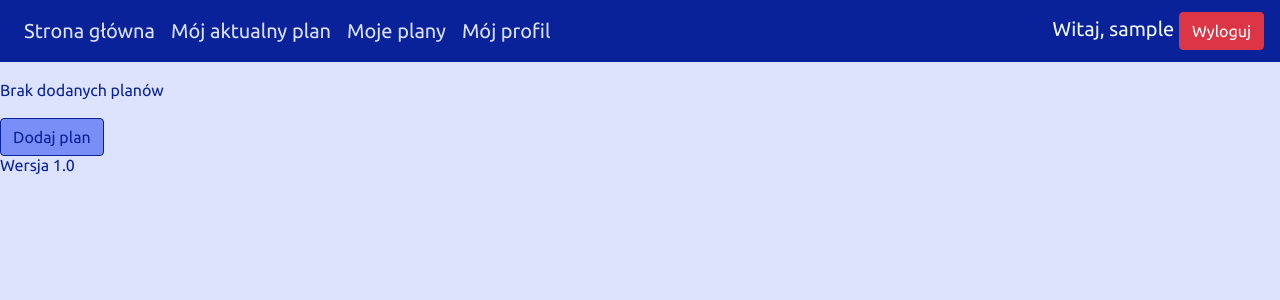
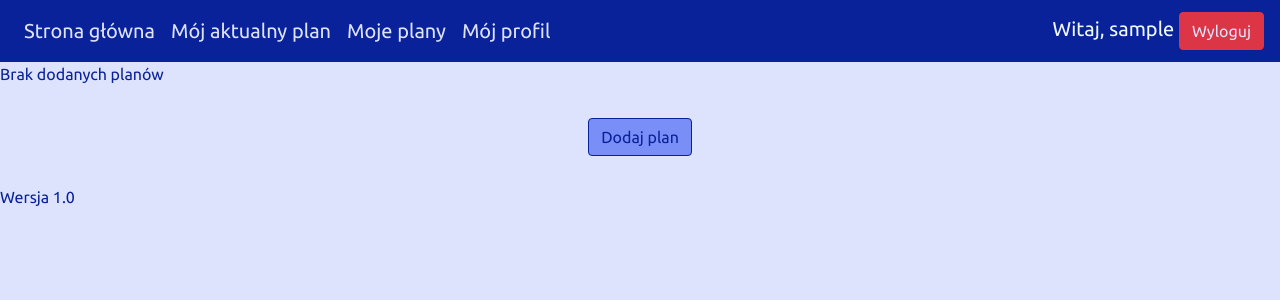
Before and after one commit to Gribek/Final_Project, a Django app: page /workout_list in a window 1280 px wide. Shown: the top 300 px of the page. Run offline with Django 3.2, Linux system fonts and the light colour scheme; the visitor is signed in with stand-in values (Sample User, id 1); data that the repository does not hold is empty; some libraries are stand-ins or nearby versions.

Commit message:
Added new css styles, html file adjusted.

```diff
--- a/RunScheduleApp/static/RunScheduleApp/css/style.css
+++ b/RunScheduleApp/static/RunScheduleApp/css/style.css
@@ -2,7 +2,7 @@
     font-family: 'Ubuntu', sans-serif;
 }
 
-.btn-primary{
+.btn-primary {
     background-color: #798EF6;
     color: #0A2299;
     border-color: #0A2299;
@@ -34,20 +34,29 @@ table th {
     color: #DDE3FD;
 }
 
-nav a {
+.nav {
+    color: aliceblue;
+    font-size: 20px;
+    background-color: #0A2299;
+}
+
+.nav a {
     color: #DDE3FD;
 }
 
-/*#C0C9F6*/
-
-.list-group li{
+.list-group div {
     background-color: #798EF6;
     border-color: #798EF6;
+    font-size: 20px;
 }
 
-.list-group li:hover{
-    background-color: rgba(255,255,255,0.25);
+.list-group div:hover {
+    background-color: rgba(255, 255, 255, 0.25);
     transition: background-color 1s ease-out;
+}
+
+.list-group a {
+    margin-top: 10px;
 }
 
 nav a:hover {
@@ -58,12 +67,10 @@ nav a:hover {
     transition: background-color 1s ease-out;
 }
 
-.table a
-{
-    display:block;
-    text-decoration:none;
+.table a {
+    display: block;
+    text-decoration: none;
 }
-
 
 #fixedheight td a {
     height: 42px;
@@ -77,3 +84,27 @@ nav a:hover {
 .center {
     text-align: center;
 }
+
+.right {
+    text-align: right;
+}
+
+.form {
+    margin-top: 2em;
+    margin-bottom: 2em;
+    text-align: center;
+}
+
+.inline {
+    display: inline;
+}
+
+.active_plan {
+    color: red;
+    font-style: italic;
+}
+
+.profile {
+    color: #0A2299;
+    margin-top: 2em;
+}
--- a/RunScheduleApp/templates/RunScheduleApp/base.html
+++ b/RunScheduleApp/templates/RunScheduleApp/base.html
@@ -17,7 +17,7 @@
     <link href="https://fonts.googleapis.com/css?family=Ubuntu" rel="stylesheet">
 <body>
 {% block header %}
-    <nav class="navbar navbar-expand-lg" style="color: aliceblue; font-size: 20px; background-color: #0A2299">
+    <nav class="nav navbar navbar-expand-lg">
         <div class="collapse navbar-collapse" id="navbarSupportedContent">
             <ul class="navbar-nav mr-auto">
                 <li class="nav-item active">
@@ -34,7 +34,7 @@
                 </li>
             </ul>
         </div>
-        <div style="text-align: right">
+        <div class="right">
             {% if request.user.is_authenticated %}
                 Witaj, {{ request.user.username }} <a href="/logout" class="btn btn-danger">Wyloguj</a>
             {% else %}
--- a/RunScheduleApp/templates/RunScheduleApp/current_workout_plan.html
+++ b/RunScheduleApp/templates/RunScheduleApp/current_workout_plan.html
@@ -1,12 +1,12 @@
 {% extends "RunScheduleApp/base.html" %}
 
 {% block content %}
-    <div style="text-align: center">
+    <div class="center">
         <div class="text_blue">
             {% if workout_plan %}
                 <h3>Twój bierzący plan: {{ workout_plan.plan_name }}</h3>
             {% else %}
-                <p>
+                <p class="form">
                     Brak aktywnego planu <a href="/workout_list" class="btn btn-primary">
                     Wybierz plan</a>
                 </p>
--- a/RunScheduleApp/templates/RunScheduleApp/daily_training_add.html
+++ b/RunScheduleApp/templates/RunScheduleApp/daily_training_add.html
@@ -1,9 +1,8 @@
 {% extends 'RunScheduleApp/base.html' %}
 
 {% block content %}
-    <div class="">
-        <p>
-        <form class="text_blue center" method="post" {% if date %}
+    <div class="form">
+        <form class="text_blue" method="post" {% if date %}
               action="/daily_training_add/{{ plan_id }}" {% endif %}>
             {{ form.as_p }}
             <input class="btn btn-primary" type="submit" value="Zapisz trening">
@@ -11,6 +10,5 @@
             <button class="btn btn-primary" type="reset">Reset</button>
             <a class="btn btn-primary" href="/plan_details/{{ plan_id }}">Anuluj</a>
         </form>
-        </p>
     </div>
 {% endblock %}
--- a/RunScheduleApp/templates/RunScheduleApp/edit_user_profile.html
+++ b/RunScheduleApp/templates/RunScheduleApp/edit_user_profile.html
@@ -1,13 +1,13 @@
 {% extends 'RunScheduleApp/base.html' %}
 
 {% block content %}
-    <p>
-    <form class="text_blue center" method="post">
+    <div class="form">
+        <form class="text_blue" method="post">
             {{ form.as_p }}
             <input class="btn btn-primary" type="submit" value="Zapisz zmiany">
             <button class="btn btn-primary" type="reset">Reset</button>
             <a href="/profile" class="btn btn-primary">Anuluj</a>
             {% csrf_token %}
         </form>
-    </p>
+    </div>
 {% endblock %}
--- a/RunScheduleApp/templates/RunScheduleApp/main_page.html
+++ b/RunScheduleApp/templates/RunScheduleApp/main_page.html
@@ -3,8 +3,7 @@
 {% block content %}
     <img height="500" width="100%" src="{% static "RunScheduleApp/css/app_logo.png" %}">
     {% if not request.user.is_authenticated %}
-        <div class="text_blue" style="text-align: center">
-            <p>
+        <div class="text_blue">
             <p>
                 <a href="/login" class="btn btn-primary btn-lg btn-block">Żeby w pełni korzystać ze strony należy się
                     zalogować</a>
--- a/RunScheduleApp/templates/RunScheduleApp/workout_plan_add.html
+++ b/RunScheduleApp/templates/RunScheduleApp/workout_plan_add.html
@@ -1,13 +1,13 @@
 {% extends "RunScheduleApp/base.html" %}
 
 {% block content %}
-    <p>
-    <form class="text_blue center" method="post">
+    <div class="form">
+        <form class="text_blue" method="post">
             {{ form.as_p }}
             <input class="btn btn-primary" type="submit" value="Dodaj plan">
             <button class="btn btn-primary" type="reset">Reset</button>
             <a class="btn btn-primary" href="/workout_list">Anuluj</a>
             {% csrf_token %}
         </form>
-    </p>
+    </div>
 {% endblock %}
--- a/RunScheduleApp/templates/RunScheduleApp/workout_plan_edit.html
+++ b/RunScheduleApp/templates/RunScheduleApp/workout_plan_edit.html
@@ -1,13 +1,13 @@
 {% extends "RunScheduleApp/base.html" %}
 
 {% block content %}
-    <p>
-    <form class="text_blue center" method="post">
+    <div class="form">
+        <form class="text_blue" method="post">
             {{ form.as_p }}
             <input class="btn btn-primary" type="submit" value="Zapisz zmiany">
             <button class="btn btn-primary" type="reset">Reset</button>
             <a class="btn btn-primary" href="/plan_details/{{ plan_id }}">Anuluj</a>
             {% csrf_token %}
         </form>
-    </p>
+    </div>
 {% endblock %}
--- a/RunScheduleApp/templates/RunScheduleApp/workoutplan_list.html
+++ b/RunScheduleApp/templates/RunScheduleApp/workoutplan_list.html
@@ -1,21 +1,19 @@
 {% extends "RunScheduleApp/base.html" %}
 
 {% block content %}
-    <p>
-    <ul class="text_blue list-group">
+    <div class="text_blue list-group">
         {% for plan in workout_plans %}
-            <a style="margin-bottom: 10px; font-size: 20px" href="/plan_details/{{ plan.id }} " class="btn btn-primary">
-                <li class="list-group-item">{{ plan.plan_name }} {{ plan.date_range.lower|date:"d.m.Y" }}
+            <a href="/plan_details/{{ plan.id }} " class="btn btn-primary">
+                <div class="list-group-item">{{ plan.plan_name }} {{ plan.date_range.lower|date:"d.m.Y" }}
                     - {{ plan.date_range.upper|date:"d.m.Y" }}
-                    {% if plan.is_active %} <span style="color: red"><i>Twój aktualny plan</i></span> {% endif %}
-                </li>
+                    {% if plan.is_active %} <span class="active_plan">Twój aktualny plan</span> {% endif %}
+                </div>
             </a>
         {% empty %}
             Brak dodanych planów
         {% endfor %}
-    </ul>
-    </p>
-    <div>
+    </div>
+    <div class="form">
         <a href="/workout_plan_add" class="btn btn-primary">Dodaj plan</a>
         {% if workout_plans %}
             <a href="/select_active_plan" class="btn btn-primary">Zmień aktualny plan</a>
```
Also changed, not shown: RunScheduleApp/templates/RunScheduleApp/login.html (+7 -7 lines), RunScheduleApp/templates/RunScheduleApp/password_change.html (+8 -8 lines), RunScheduleApp/templates/RunScheduleApp/plan_details.html (+15 -9 lines), RunScheduleApp/templates/RunScheduleApp/registration.html (+8 -8 lines), RunScheduleApp/templates/RunScheduleApp/select_plan.html (+8 -8 lines), RunScheduleApp/templates/RunScheduleApp/user_profile.html (+5 -4 lines). Lines whose indentation alone changed are shown as unchanged.
